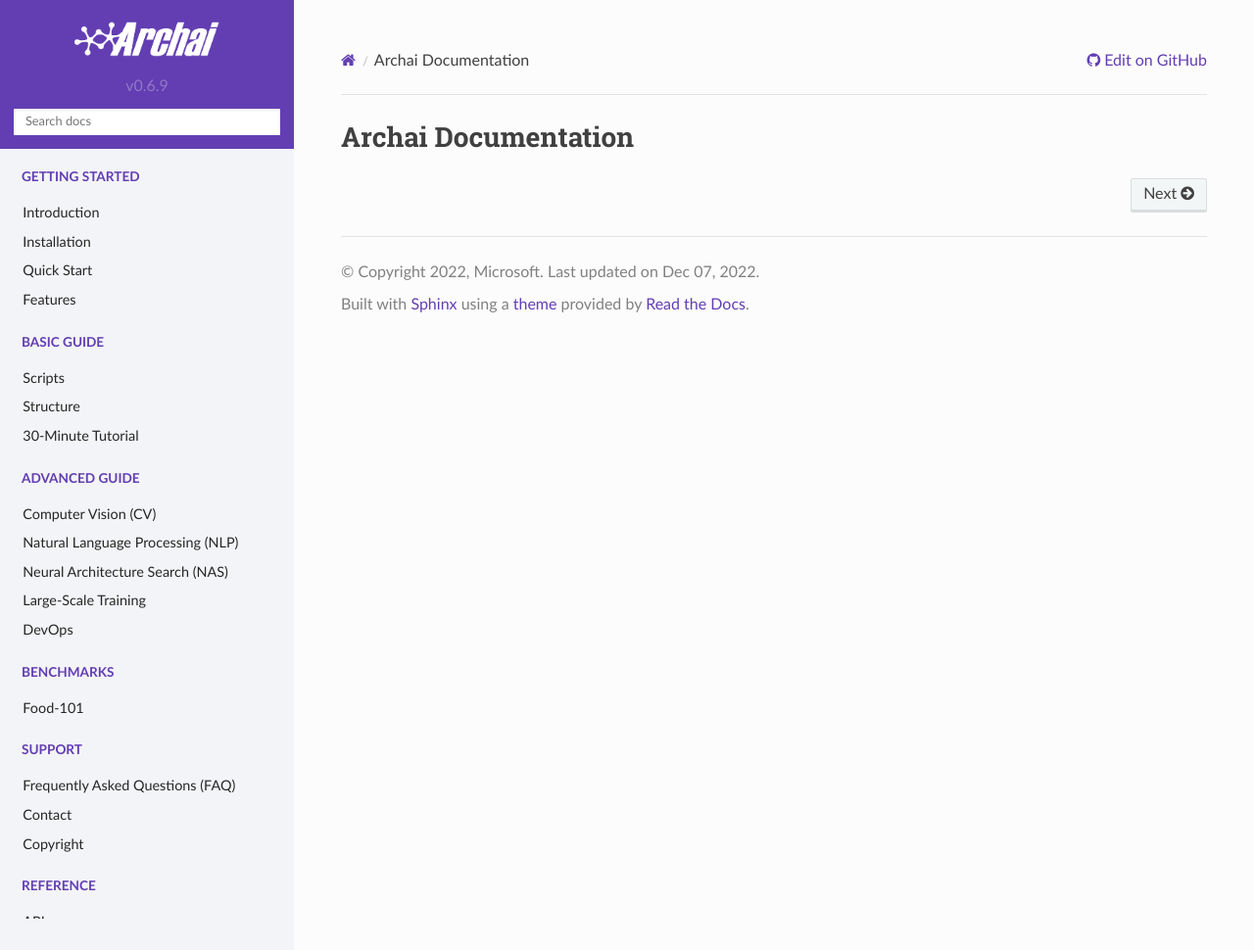
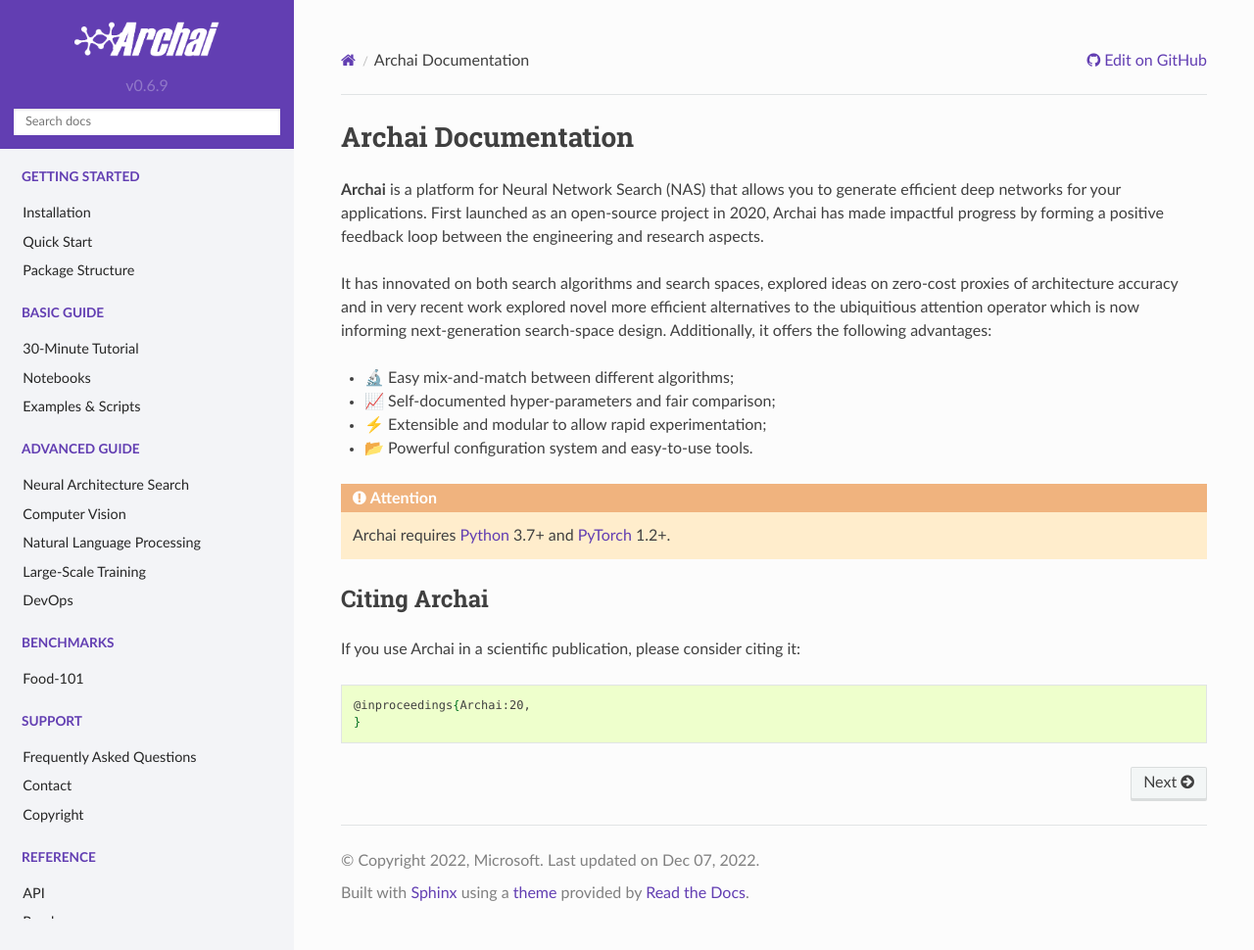
Before and after one commit to microsoft/archai, a Sphinx documentation site: the page built from docs/index.rst, in a window 1280 px wide and 970 px high. Shown: the whole window at 98% size. Built offline with Sphinx 7.4.7 and the Read the Docs theme 2.0.0, drawn with Linux system fonts in a browser that asks for light colours.

Commit message:
chore(docs): Rearranges getting started and basic guide sections.

```diff
--- /dev/null
+++ b/docs/basic_guide/examples_scripts.rst
@@ -0,0 +1,2 @@
+Examples & Scripts
+==================
--- /dev/null
+++ b/docs/basic_guide/notebooks.rst
@@ -0,0 +1,2 @@
+Notebooks
+=========
--- a/docs/basic_guide/scripts.rst
+++ /dev/null
@@ -1,2 +0,0 @@
-Scripts
-=======
--- a/docs/basic_guide/structure.rst
+++ /dev/null
@@ -1,2 +0,0 @@
-Structure
-=========
--- a/docs/getting_started/introduction.rst
+++ /dev/null
@@ -1,5 +0,0 @@
-Introduction
-============
-
-Package Structure
------------------
--- /dev/null
+++ b/docs/getting_started/package_structure.rst
@@ -0,0 +1,2 @@
+Package Structure
+=================
--- a/docs/index.rst
+++ b/docs/index.rst
@@ -1,33 +1,58 @@
 Archai Documentation
 ====================
+
+**Archai** is a platform for Neural Network Search (NAS) that allows you to generate efficient deep networks for your applications. First launched as an open-source project in 2020, Archai has made impactful progress by forming a positive feedback loop between the engineering and research aspects.
+
+It has innovated on both search algorithms and search spaces, explored ideas on zero-cost proxies of architecture accuracy and in very recent work explored novel more efficient alternatives to the ubiquitious attention operator which is now informing next-generation search-space design. Additionally, it offers the following advantages:
+
+* 🔬 Easy mix-and-match between different algorithms;
+
+* 📈 Self-documented hyper-parameters and fair comparison;
+
+* ⚡ Extensible and modular to allow rapid experimentation;
+
+* 📂 Powerful configuration system and easy-to-use tools.
+
+.. attention::
+
+   Archai requires `Python <http://python.org>`_ 3.7+ and `PyTorch <https://pytorch.org>`_ 1.2+.
+
+Citing Archai
+-------------
+
+If you use Archai in a scientific publication, please consider citing it:
+
+.. code-block:: latex
+
+   @inproceedings{Archai:20,
+   }
 
 .. toctree::
    :hidden:
    :maxdepth: 2
    :caption: Getting Started
 
-   Introduction <getting_started/introduction>
    Installation <getting_started/installation>
    Quick Start <getting_started/quick_start>
-   Features <getting_started/features>
+   Package Structure <getting_started/package_structure>
 
 .. toctree::
    :hidden:
    :maxdepth: 2
    :caption: Basic Guide
 
-   Scripts <basic_guide/scripts>
-   Structure <basic_guide/structure>
    30-Minute Tutorial <basic_guide/tutorial>
+   Notebooks <basic_guide/notebooks>
+   Examples & Scripts <basic_guide/examples_scripts>
 
 .. toctree::
    :hidden:
    :maxdepth: 2
    :caption: Advanced Guide
 
-   Computer Vision (CV) <advanced_guide/cv>
-   Natural Language Processing (NLP) <advanced_guide/nlp>
-   Neural Architecture Search (NAS) <advanced_guide/nas>
+   Neural Architecture Search <advanced_guide/nas>
+   Computer Vision <advanced_guide/cv>
+   Natural Language Processing <advanced_guide/nlp>
    Large-Scale Training <advanced_guide/large_scale_training>
    DevOps <advanced_guide/devops>
 
@@ -43,7 +68,7 @@
    :maxdepth: 2
    :caption: Support
 
-   Frequently Asked Questions (FAQ) <support/faq>
+   Frequently Asked Questions <support/faq>
    Contact <support/contact>
    Copyright <support/copyright>
 
```
Also changed, not shown: docs/basic_guide/introduction.rst (added, +14 -0 lines), docs/basic_guide/key_features.rst (added, +38 -0 lines), docs/getting_started/features.rst (deleted, +0 -36 lines), docs/support/copyright.rst (+11 -11 lines), docs/support/faq.rst (+11 -7 lines).
